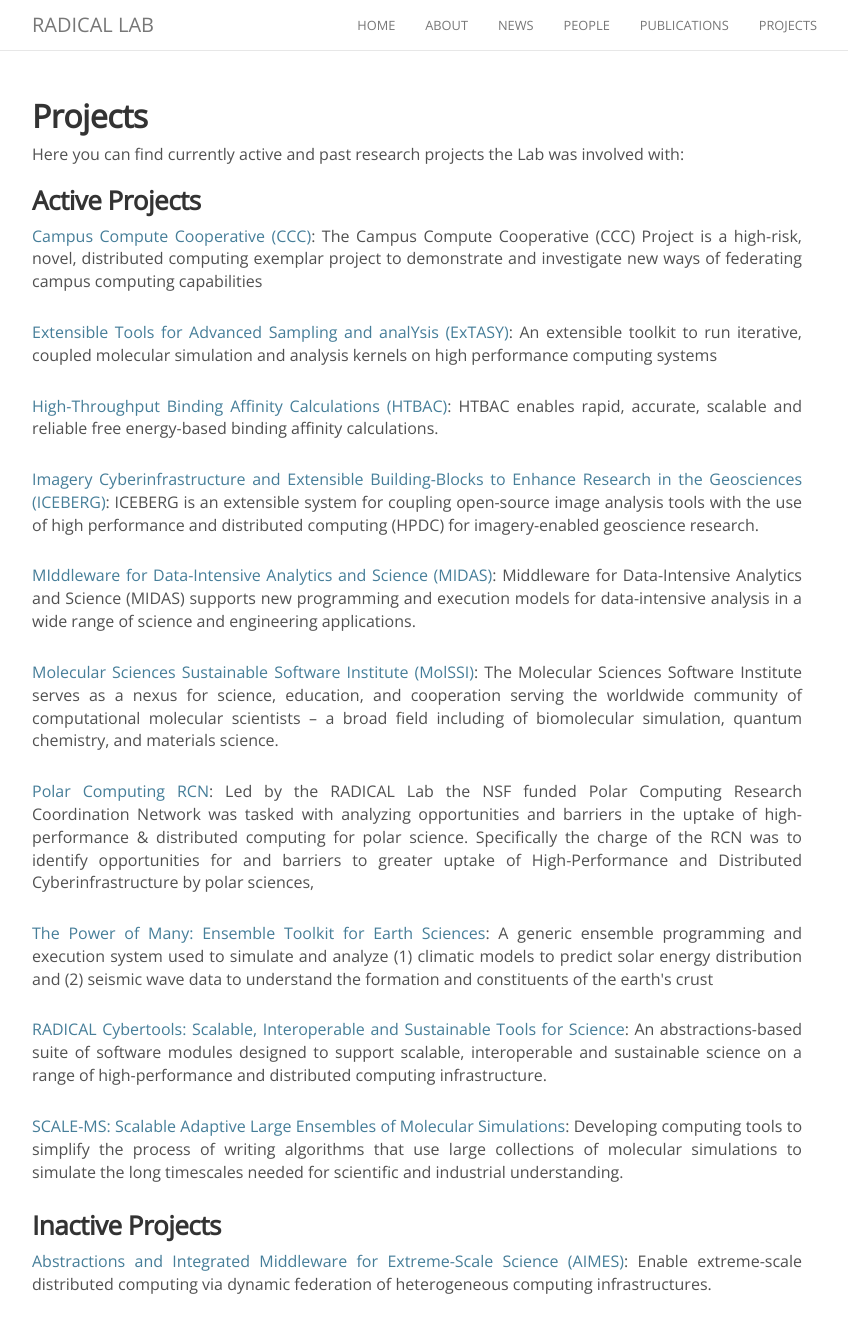
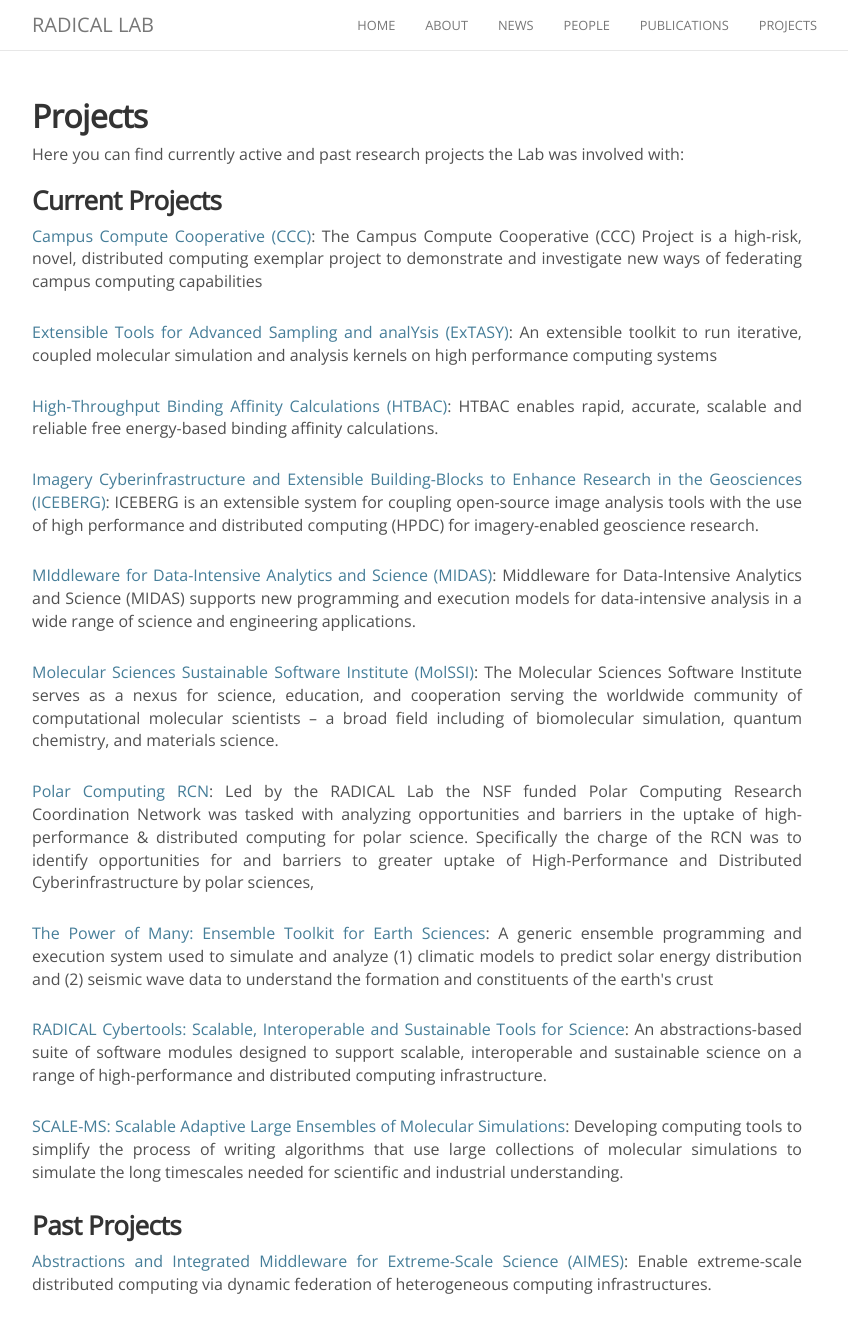
Before and after one commit to seymaguleryuz/radical-group.github.io, a Jekyll site: the page built from projects.md, in a window 1280 px wide and 1323 px high. Shown: the whole window, without its empty margins (223-1071 px from the left). Built offline with Jekyll 4.4.1, drawn with Linux system fonts in a browser that asks for light colours; nearby versions of some CDN libraries.

Commit message:
Changing Projects headers

```diff
--- a/projects.md
+++ b/projects.md
@@ -11,9 +11,9 @@
 {% for item in proj_array %}
 <div class="pos_header">
  {% if item == 'active' %}
-<h3>Active Projects</h3>
+<h3>Current Projects</h3>
  {% elsif item == 'inactive' %}
-<h3>Inactive Projects</h3>
+<h3>Past Projects</h3>
 {% endif %}
 </div>
 
```
